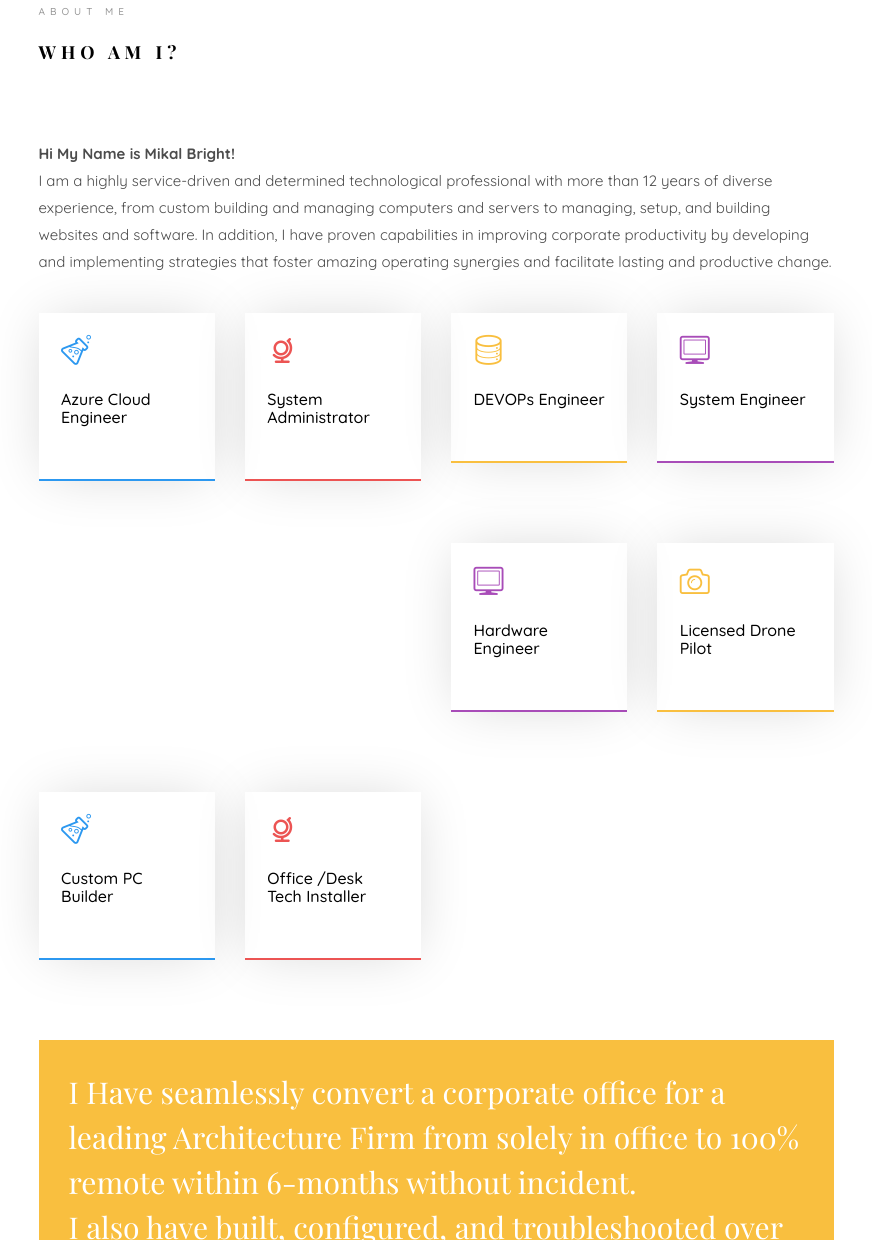
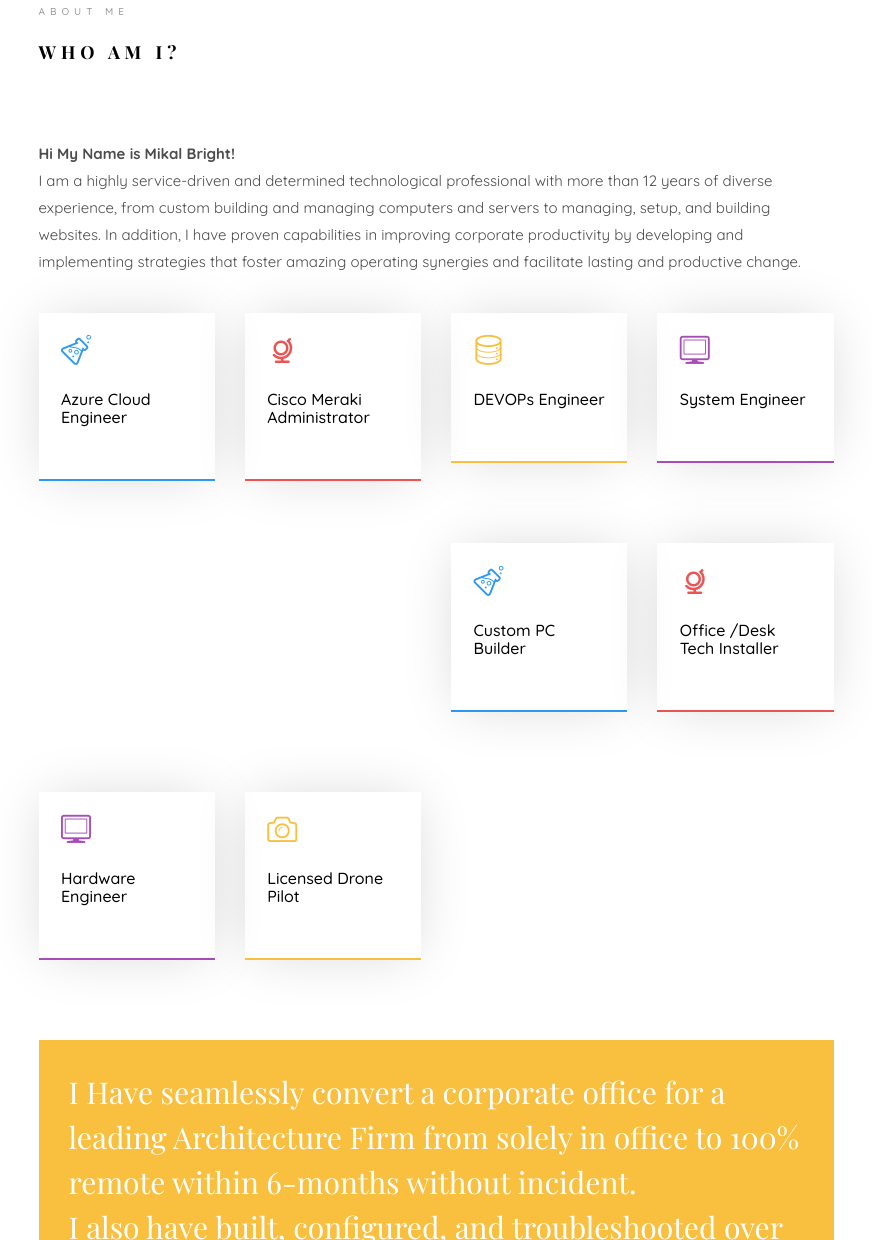
Before and after one commit to mrbright09/MyPortfolio2, a plain HTML site: page index.html in a window 1280 px wide. Shown: the part 1007-2247 px from the top of the page, without its empty margins (354-1226 px from the left). Drawn offline with nearby package versions, Linux system fonts and the light colour scheme; files whose address does not match are found by name; a web font is replaced by a local one.

Commit message:
Update index.html

```diff
--- a/index.html
+++ b/index.html
@@ -122,7 +122,7 @@
 									<div class="about-desc">
 										<span class="heading-meta">About Me</span>
 										<h2 class="teakwood-heading" style="color:black;">Who Am I?</h2>
-										<p><strong>Hi My Name is Mikal Bright!</strong><br /> I am a highly service-driven and determined technological professional with more than 12 years of diverse experience, from custom building and managing computers and servers to managing, setup, and building websites and software. In addition, I have proven capabilities in improving corporate productivity by developing and implementing strategies that foster amazing operating synergies and facilitate lasting and productive change.</p>
+										<p><strong>Hi My Name is Mikal Bright!</strong><br/> I am a highly service-driven and determined technological professional with more than 12 years of diverse experience, from custom building and managing computers and servers to managing, setup, and building websites. In addition, I have proven capabilities in improving corporate productivity by developing and implementing strategies that foster amazing operating synergies and facilitate lasting and productive change.</p>
 									</div>
 								</div>
 							</div>
@@ -136,7 +136,7 @@
 								<div class="col-md-3 animate-box" data-animate-effect="fadeInRight">
 									<div class="services color-2">
 										<span class="icon2"><i class="icon-globe-outline"></i></span>
-										<h3 style="color:black;">System Administrator</h3>
+										<h3 style="color:black;">Cisco Meraki Administrator</h3>
 									</div>
 								</div>
 								<div class="col-md-3 animate-box" data-animate-effect="fadeInTop">
@@ -151,28 +151,28 @@
 										<h3 style="color:black;">System Engineer </h3>
 									</div>
 								</div>
+								<div class="col-md-3 animate-box" data-animate-effect="fadeInLeft">
+									<div class="services color-1">
+										<span class="icon2"><i class="icon-lab2"></i></span>
+										<h3 style="color:black;">Custom PC Builder</h3>
+									</div>
+								</div>
+								<div class="col-md-3 animate-box" data-animate-effect="fadeInTop">
+									<div class="services color-2">
+										<span class="icon2"><i class="icon-globe-outline"></i></span>
+										<h3 style="color:black;">Office /Desk Tech Installer</h3>
+									</div>
+								</div>
 								<div class="col-md-3 animate-box" data-animate-effect="fadeInRight">
 									<div class="services color-4">
 										<span class="icon2"><i class="icon-display2"></i></span>
 										<h3 style="color:black;">Hardware Engineer </h3>
 									</div>
 								</div>
-								<div class="col-md-3 animate-box" data-animate-effect="fadeInLeft">
+								<div class="col-md-3 animate-box" data-animate-effect="fadeInBottom">
 									<div class="services color-3">
 										<span class="icon2"><i class="icon-camera4"></i></span>
 										<h3 style="color:black;">Licensed Drone Pilot</h3>
-									</div>
-								</div>
-								<div class="col-md-3 animate-box" data-animate-effect="fadeInLeft">
-									<div class="services color-1">
-										<span class="icon2"><i class="icon-lab2"></i></span>
-										<h3 style="color:black;">Custom PC Builder</h3>
-									</div>
-								</div>
-								<div class="col-md-3 animate-box" data-animate-effect="fadeInRight">
-									<div class="services color-2">
-										<span class="icon2"><i class="icon-globe-outline"></i></span>
-										<h3 style="color:black;">Office /Desk Tech Installer</h3>
 									</div>
 								</div>
 							</div>
```
